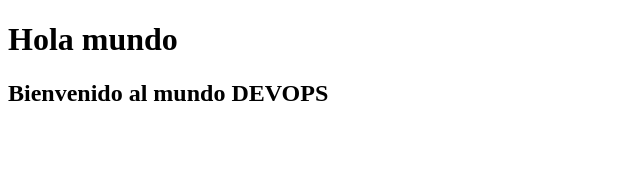
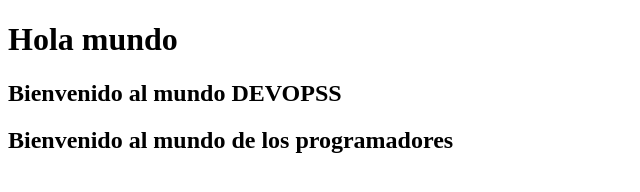
Before and after one commit to Bebo101010/git_lab02, a plain HTML site: page index2.html in a window 1280 px wide. Shown: the whole page, without its empty margins (0-640 px from the left). Drawn offline with Linux system fonts and the light colour scheme.

Commit message:
Se Agrego una nueva etiqueta

```diff
--- a/index2.html
+++ b/index2.html
@@ -7,6 +7,7 @@
 </head>
 <body>
     <h1>Hola mundo</h1>
-    <h2>Bienvenido al mundo DEVOPS</h2>
+    <h2>Bienvenido al mundo DEVOPSS</h2>
+    <h2>Bienvenido al mundo de los programadores</h2>
 </body>
 </html>
```
